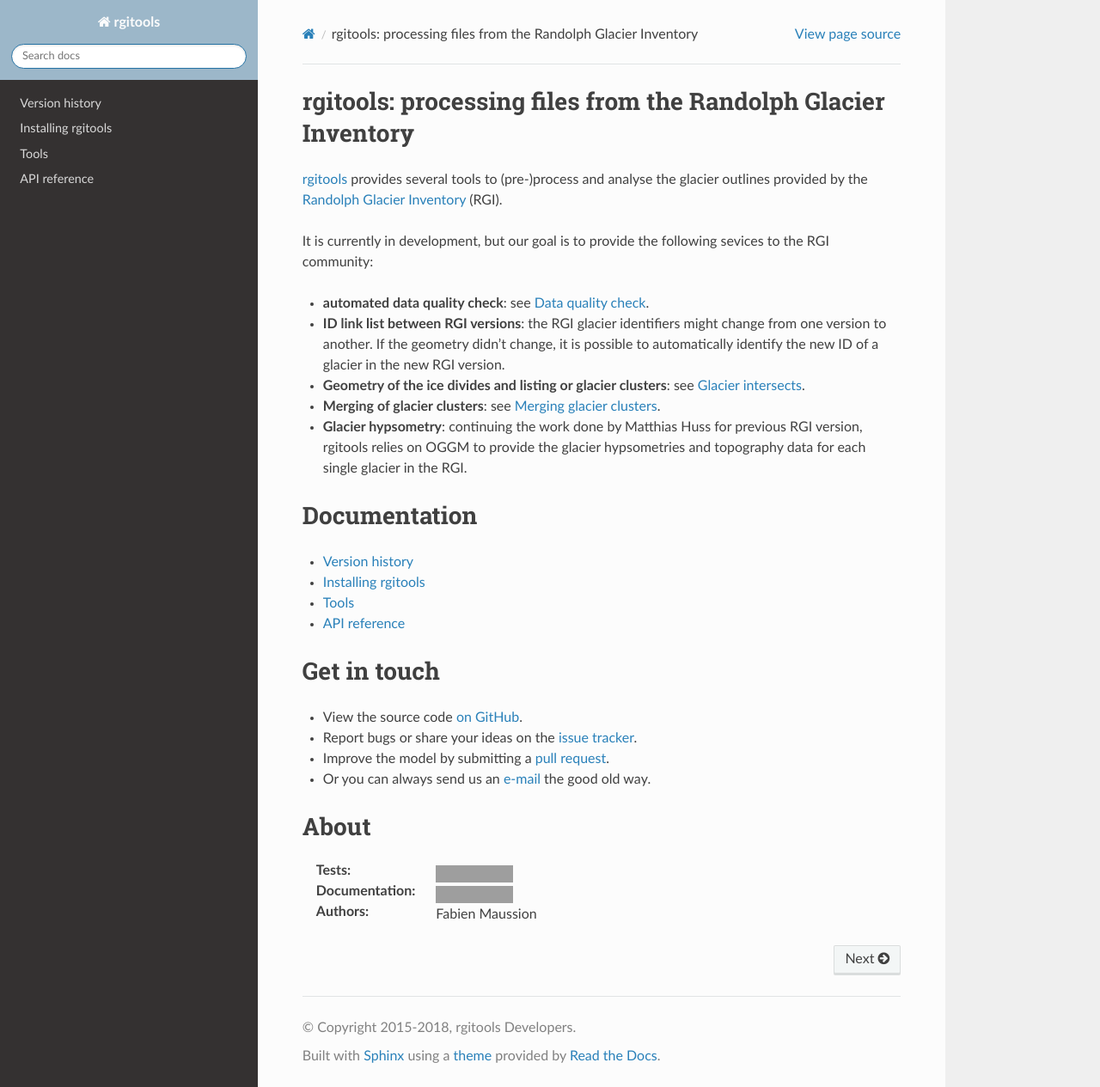
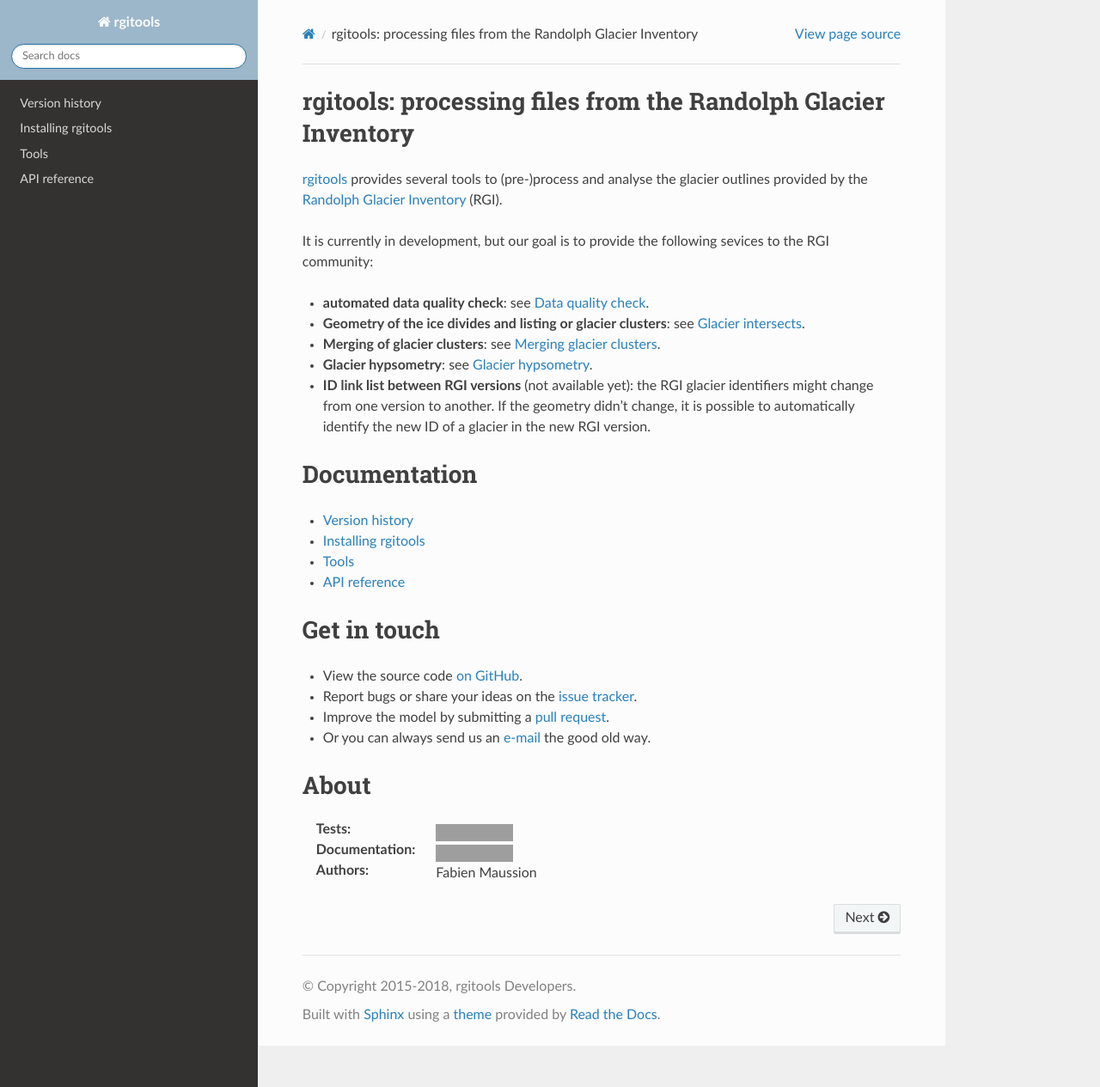
Before and after one commit to GLIMS-RGI/rgitools, a Sphinx documentation site: the page built from docs/index.rst, in a window 1280 px wide and 1265 px high. Shown: the whole window at 86% size. Built offline with Sphinx 7.4.7 and the Read the Docs theme 2.0.0, drawn with Linux system fonts in a browser that asks for light colours; the version number could not be read and is left out; grey boxes are pictures that could not be loaded.

Commit message:
Add docs

```diff
--- a/docs/index.rst
+++ b/docs/index.rst
@@ -10,16 +10,15 @@
 sevices to the RGI community:
 
 - **automated data quality check**: see :ref:`tools.qc`.
-- **ID link list between RGI versions**: the RGI glacier identifiers might
-  change from one version to another. If the geometry didn't change, it is
-  possible to automatically identify the new ID of a glacier in the new RGI
-  version.
 - **Geometry of the ice divides and listing or glacier clusters**:
   see :ref:`tools.intersects`.
 - **Merging of glacier clusters**: see :ref:`tools.merge`.
-- **Glacier hypsometry**: continuing the work done by Matthias Huss for
-  previous RGI version, rgitools relies on OGGM to provide the glacier
-  hypsometries and topography data for each single glacier in the RGI.
+- **Glacier hypsometry**: see :ref:`tools.hypso`.
+- **ID link list between RGI versions** (not available yet): the RGI glacier
+  identifiers might change from one version to another. If the geometry didn't
+  change, it is possible to automatically identify the new ID of a glacier in
+  the new RGI version.
+
 
 Documentation
 -------------
```
Also changed, not shown: docs/tools.rst (+33 -0 lines), 2 other files.
